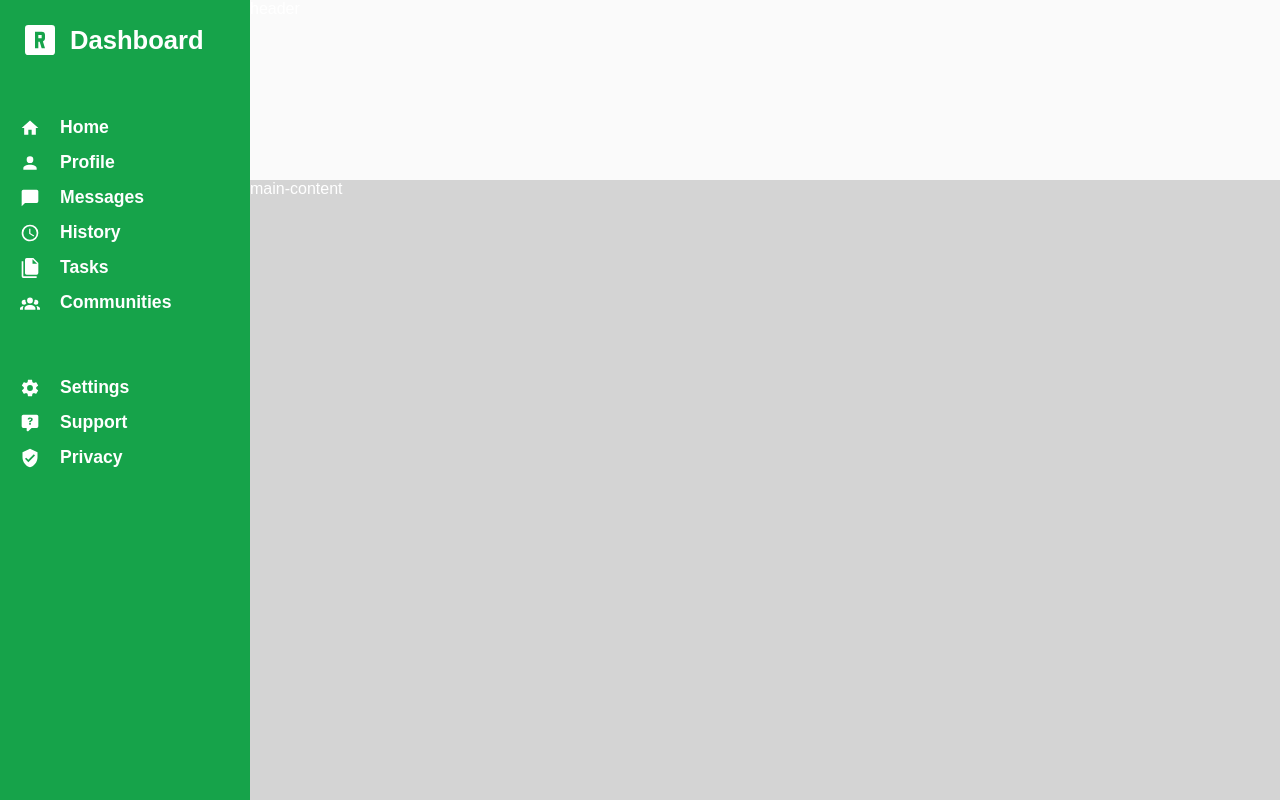
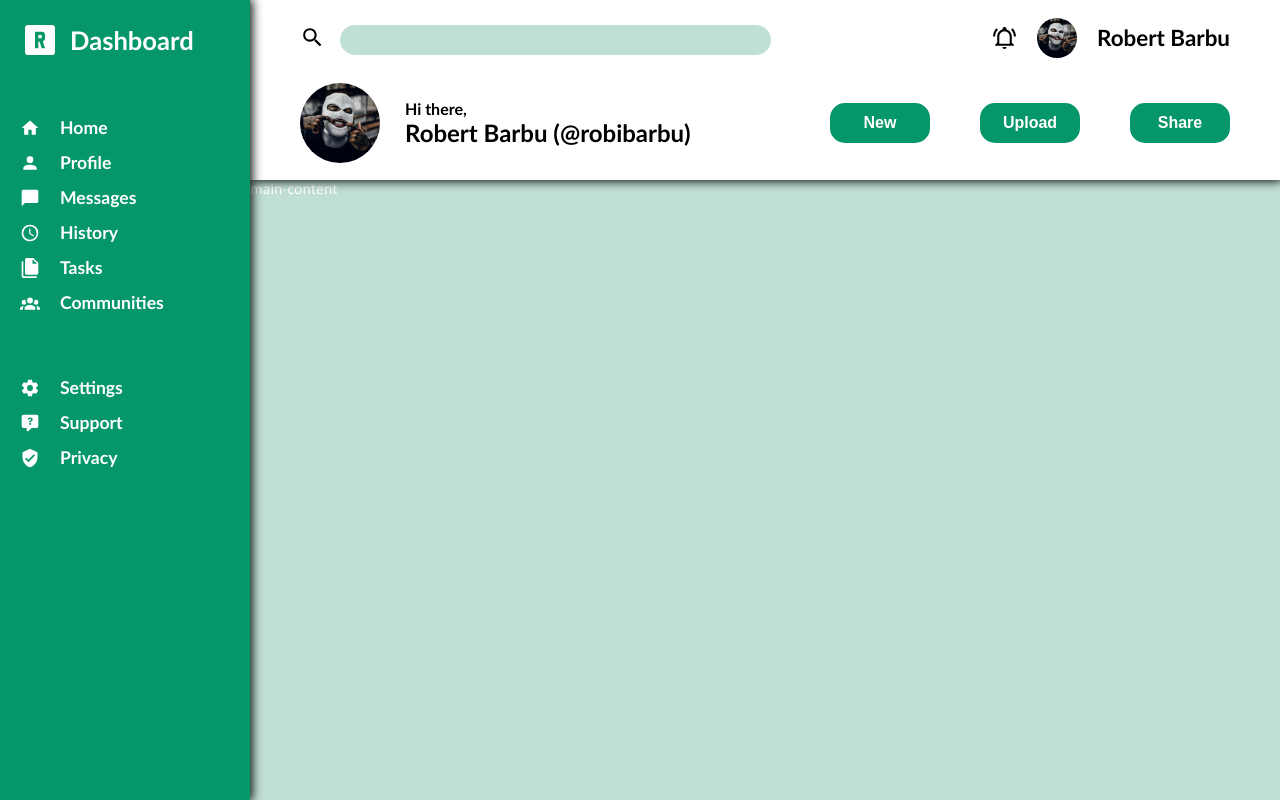
Before and after one commit to RobertAlexBarbu/admin_dashboard, a plain HTML site: page index.html in a window 1280 px wide. Drawn offline with Linux system fonts and the light colour scheme.

Commit message:
Style header

```diff
--- a/index.html
+++ b/index.html
@@ -7,10 +7,46 @@
     </head>
     <body>
         <div class="container">
-            <div class="header">header</div>
+            <div class="header">
+                <div class="row1">
+                    <div class="part1">
+                        <label for="searchbar">
+                            <svg xmlns="http://www.w3.org/2000/svg" viewBox="0 0 24 24">
+                                <path fill="#000000" d="M9.5,3A6.5,6.5 0 0,1 16,9.5C16,11.11 15.41,12.59 14.44,13.73L14.71,14H15.5L20.5,19L19,20.5L14,15.5V14.71L13.73,14.44C12.59,15.41 11.11,16 9.5,16A6.5,6.5 0 0,1 3,9.5A6.5,6.5 0 0,1 9.5,3M9.5,5C7,5 5,7 5,9.5C5,12 7,14 9.5,14C12,14 14,12 14,9.5C14,7 12,5 9.5,5Z" />
+                            </svg>
+                        </label>
+                        <form action="">
+                            <input type="search" id="searchbar" name="searchbar">
+                        </form>
+                        <div class="empty"></div>
+                    </div>
+                    <div class="part2">
+                        <svg xmlns="http://www.w3.org/2000/svg" viewBox="0 0 24 24">
+                            <path fill="#000000" d="M10,21H14A2,2 0 0,1 12,23A2,2 0 0,1 10,21M21,19V20H3V19L5,17V11C5,7.9 7.03,5.17 10,4.29C10,4.19 10,4.1 10,4A2,2 0 0,1 12,2A2,2 0 0,1 14,4C14,4.1 14,4.19 14,4.29C16.97,5.17 19,7.9 19,11V17L21,19M17,11A5,5 0 0,0 12,6A5,5 0 0,0 7,11V18H17V11M19.75,3.19L18.33,4.61C20.04,6.3 21,8.6 21,11H23C23,8.07 21.84,5.25 19.75,3.19M1,11H3C3,8.6 3.96,6.3 5.67,4.61L4.25,3.19C2.16,5.25 1,8.07 1,11Z" />
+                         </svg>
+                        <img src="./profile.jpeg" alt="hey">
+                        <div>Robert Barbu</div>
+                    </div>
+
+                </div>
+                <div class="row2">
+                    <div class="part1">
+                        <img src="./profile.jpeg" alt="profile picture">
+                        <div class="text">
+                            <div>Hi there,</div>
+                            <div>Robert Barbu (@robibarbu)</div>
+                        </div>
+                    </div>
+                    <div class="part2">
+                        <button>New</button>
+                        <button>Upload</button>
+                        <button>Share</button>
+                    </div>
+                </div>
+            </div>
             <div class="sidebar">
                 <div class="logo">
-                    <svg xmlns="http://www.w3.org/2000/svg" viewBox="0 0 24 24">
+                    <svg xmlns="http://www.w3.org/2000/svg" viewBox="0 0 24 24" width="40px">
                         <path fill="white" d="M9,7V17H11V13H11.8L13,17H15L13.76,12.85C14.5,12.55 15,11.84 15,11V9A2,2 0 0,0 13,7H9M11,9H13V11H11V9M5,3H19A2,2 0 0,1 21,5V19A2,2 0 0,1 19,21H5A2,2 0 0,1 3,19V5A2,2 0 0,1 5,3Z" />
                     </svg>
                     <span>Dashboard</span>
--- a/styles.css
+++ b/styles.css
@@ -1,23 +1,35 @@
+@font-face {
+    font-family: calibri;
+    src: url(./calibri-regular.ttf);
+}
+:root {
+    --color1 : #059669;
+    --color2:  #c0e0d3;
+    --color3: white;
+}
 html, body {
     margin: 0;
     height: 100%;
-    font-family: arial;
+    font-family: calibri;
     color: white;
 }
 .container {
     height: inherit;
     display: grid;
-    grid-template: minmax(120px, 180px) minmax(400px, 1fr) /minmax(160px, 250px) minmax(500px, 1fr);
+    grid-template: minmax(120px, 180px) minmax(300px, 1fr) /minmax(160px, 250px) minmax(500px, 1fr);
 }
 /* SIDEBAR START */
 .sidebar {
     grid-row: 1/-1;
-    background-color: #16a34a;
+    background-color: #059669;
     display: grid;
     grid-template-rows: repeat(3, auto);
     row-gap: 50px;
     align-content: start;
     padding: 20px;
+    position: relative;
+    z-index: 1;
+    box-shadow: 1px 0 10px 1px black;
 }
 .logo {
     display: grid;
@@ -43,6 +55,9 @@ html, body {
     align-items: center;
     gap: 20px;
 }
+.options svg ,.settings svg {
+    width: 20px;
+}
 .options > div > span, .settings span {
     font-size: 1.1rem;
     font-weight: bold
@@ -53,12 +68,120 @@ html, body {
     font-size: 1.2rem;
 }
 /* SIDEBAR END */
+/* HEADER START */
 .header {
     grid-column: 2;
-    background-color: #fafafa;
+    background-color: var(--color3);
+    display: grid;
+    grid-template-rows: auto 3auto;
+    color: black;
+    padding-top: 5px;
+    padding-left: 50px;
+    padding-right: 50px;
+    padding-bottom: 5px;
+    box-shadow: 1px 0 10px 1px black;
+    position: relative;
+    z-index: 1;
 }
+.header .row1 {
+    display: grid;
+    grid-template-columns: 1fr 300px;
+    font-size: 1.4rem;
+    font-weight: bold;
+}
+.header .row1 .part1 {
+    display: flex;
+    align-items: center;
+    gap: 15px;
+}
+.header .row1 .part2 {
+    display: flex;
+    align-items: center;
+    justify-content: end;
+    gap: 20px;
+
+}
+.header svg {
+    width: 25px;
+}
+.header .row1 img {
+    width: 40px;
+    height: auto;
+    border-radius: 50px;
+}
+.header form {
+    flex: 3;
+    max-width: 500px;
+    height: 30px;
+}
+.header #searchbar {
+    width: 100%;
+    appearance: none;
+    height: 100%;
+    border-radius: 15px;
+    background-color: var(--color2);
+    border: 0;
+    padding: 8px;
+    font-size: 1rem;
+}
+#searchbar:focus {
+    outline: none;
+    box-shadow: 0 0 0 3px var(--color1);
+}
+.header .empty {
+    flex: 1;
+}
+.header .row2 img{
+    width: 80px;
+    border-radius: 50px;
+}
+.header .row2 {
+    display: grid;
+    grid-template-columns: 1fr 400px;
+    column-gap: 50px;
+}
+.row2 .text div {
+    font-weight: bold;
+}
+.row2 .text div:last-child {
+    font-size: 1.5rem;
+}
+.header .row2 .part1 {
+    display: flex;
+    gap: 25px;
+    align-items: center;
+}
+.header button {
+    border: 2px solid var(--color1);
+    width: 100px;
+    height: 40px;
+    background-color: var(--color1);
+    color: white;
+    font-weight: bold;
+    border-radius: 15px;
+    font-size: 1rem;
+    cursor: pointer;
+}
+.header button:hover {
+    background-color: white;
+    color: var(--color1);
+}
+.header .row2 .part2 {
+    display: grid;
+    grid-template-columns: auto auto auto;
+    justify-content: space-between;
+    align-content: center;
+}
+.header label {
+    height: 25px;
+    cursor: pointer;
+}
+
+
+/* HEADER END */
 .main-content {
     grid-column: 2;
     grid-row: 2;
-    background-color: #d4d4d4;
+    background-color: var(--color2);
+
 }
```
Also changed, not shown: calibri-regular.ttf (added), profile.jpeg (added).
